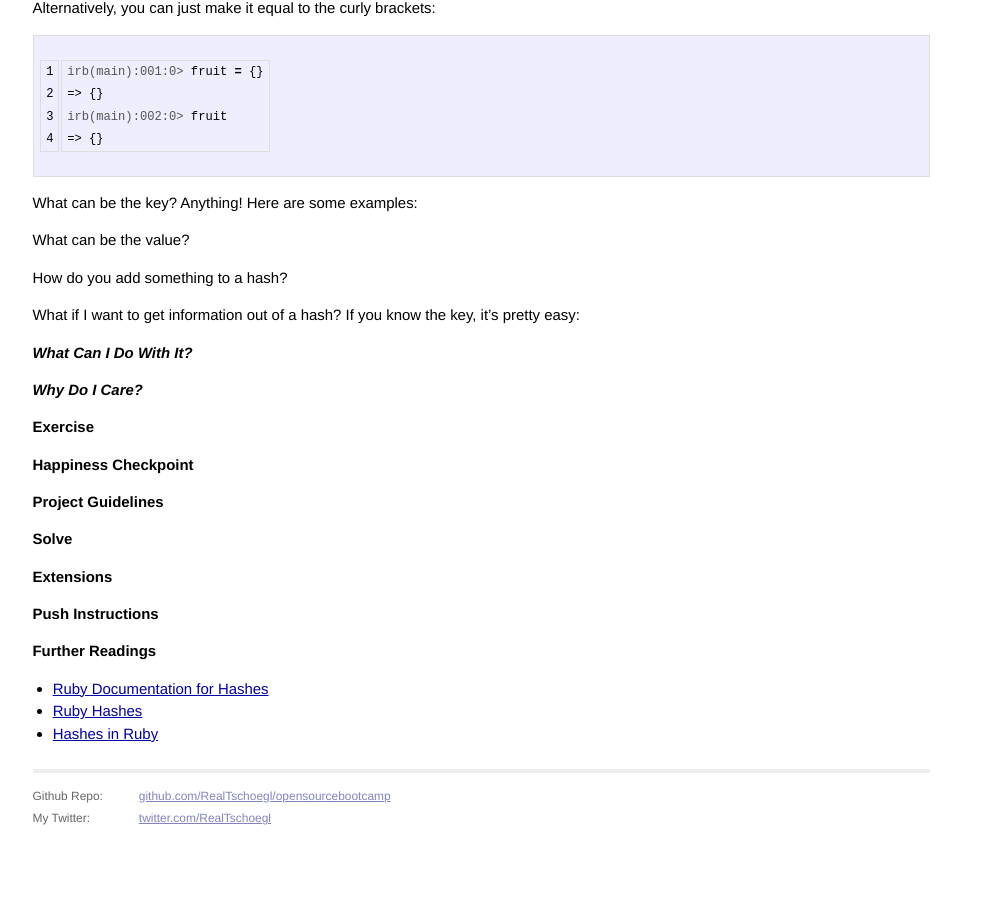
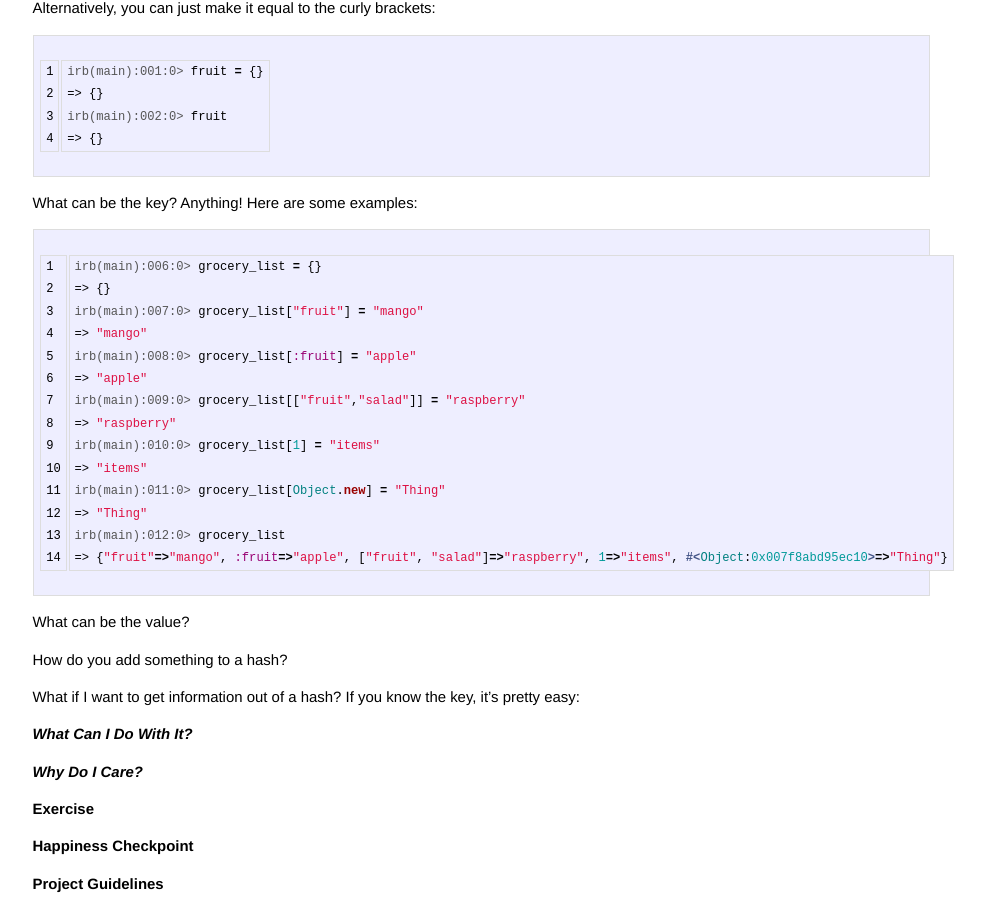
Before and after one commit to RealTschoegl/opensourcebootcamp, a Jekyll site: the page built from _posts/2014-03-12-lesson-hashes.markdown, in a window 1280 px wide and 900 px high, scrolled down 885 px. Shown: the whole window, without its empty margins (159-1144 px from the left). Built offline with Jekyll 4.4.1, drawn with Linux system fonts in a browser that asks for light colours; Markdown is read by kramdown in place of the engine named in the settings; before the commit the page ends 1727 px from its top, so only the background shows below that.

Commit message:
Updated 2014-03-12-lesson-hashes.markdown

```diff
--- a/_posts/2014-03-12-lesson-hashes.markdown
+++ b/_posts/2014-03-12-lesson-hashes.markdown
@@ -43,7 +43,22 @@ irb(main):002:0> fruit
 
 What can be the key? Anything!  Here are some examples:
 
-
+{% highlight irb linenos %}
+irb(main):006:0> grocery_list = {}
+=> {}
+irb(main):007:0> grocery_list["fruit"] = "mango"
+=> "mango"
+irb(main):008:0> grocery_list[:fruit] = "apple"
+=> "apple"
+irb(main):009:0> grocery_list[["fruit","salad"]] = "raspberry"
+=> "raspberry"
+irb(main):010:0> grocery_list[1] = "items"
+=> "items"
+irb(main):011:0> grocery_list[Object.new] = "Thing"
+=> "Thing"
+irb(main):012:0> grocery_list
+=> {"fruit"=>"mango", :fruit=>"apple", ["fruit", "salad"]=>"raspberry", 1=>"items", #<Object:0x007f8abd95ec10>=>"Thing"}
+{% endhighlight %}
 
 What can be the value?
 
```
